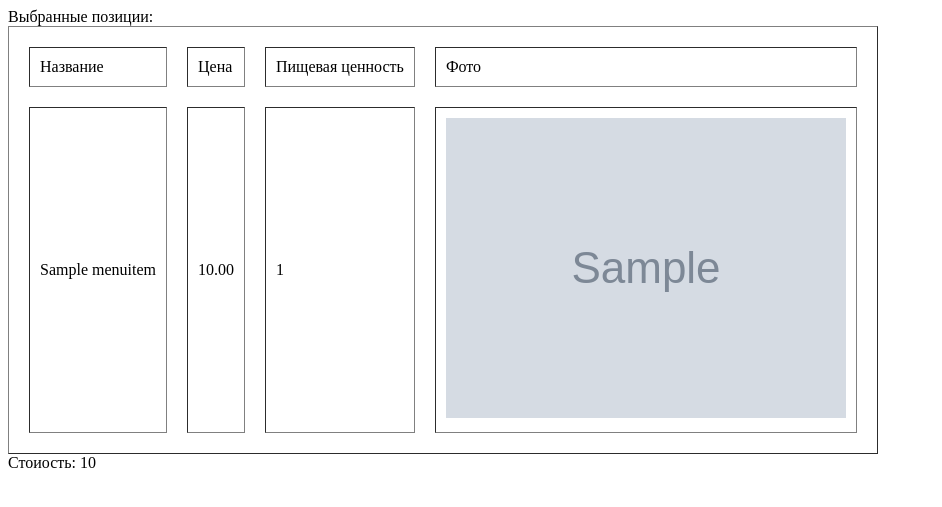
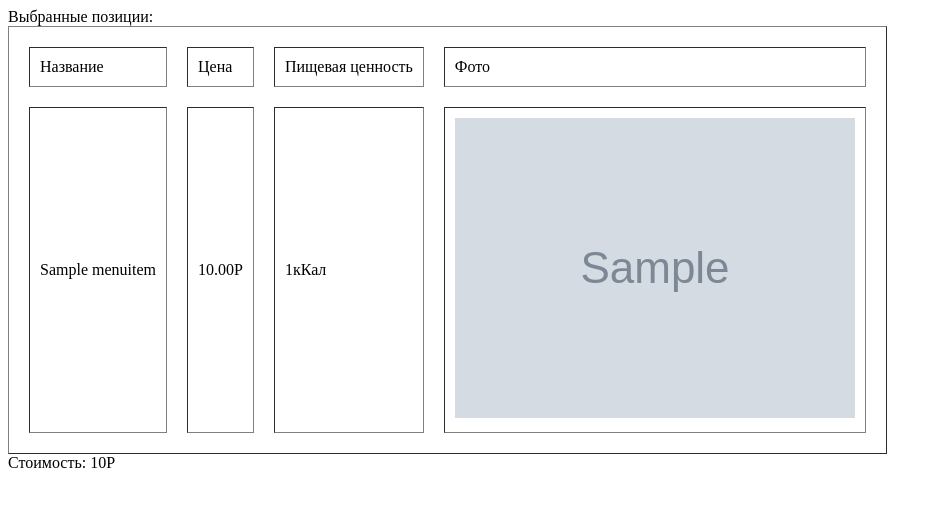
Before and after one commit to kirill1194/examus_test, a Django app: template web/templates/web/order.html in a window 1280 px wide. Shown: the top 507 px of the page, without its empty margins (0-942 px from the left). Run offline with Django 3.2, Linux system fonts and the light colour scheme; tables that the repository leaves empty hold one stand-in row (values such as "Sample post"); the template is opened without the code that fills it: values that come from a table or form of the project are taken from there, most other values are stand-ins (such as "Sample title", 1, 10 or a date in 2020); grey boxes marked "Sample" are stand-in pictures.

Commit message:
fix order template

```diff
--- a/web/templates/web/order.html
+++ b/web/templates/web/order.html
@@ -12,12 +12,12 @@
         {% for item in items %}
             <tr>
                 <td>{{ item.name }}</td>
-                <td>{{ item.price }}</td>
-                <td>{{ item.nutrition_value }}</td>
+                <td>{{ item.price }}Р</td>
+                <td>{{ item.nutrition_value }}кКал</td>
                 <td><img src="{{ item.picture.url }}" height="30%"></td>
 
             </tr>
         {% endfor %}
     </table>
-    <div>Стоиость: {{ price }}</div>
+    <div>Стоимость: {{ price }}Р</div>
 {% endblock %}
```
